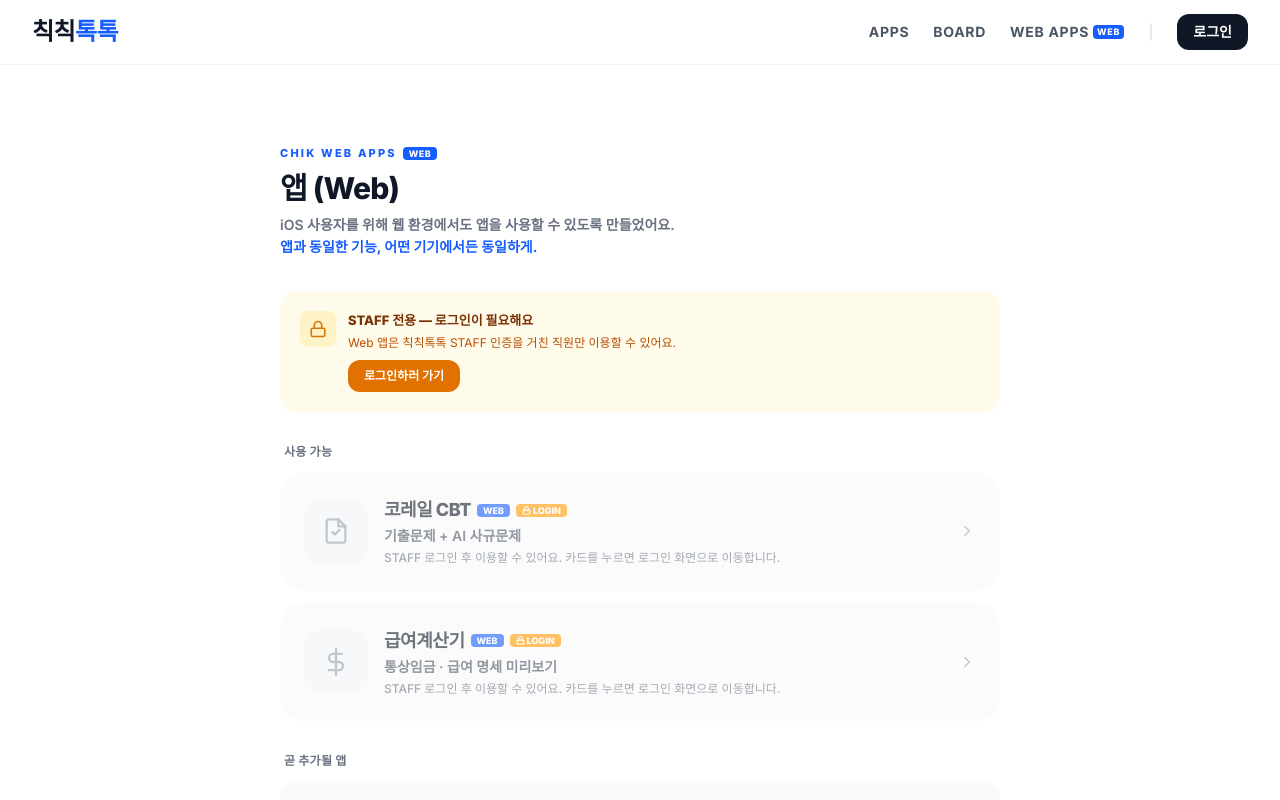
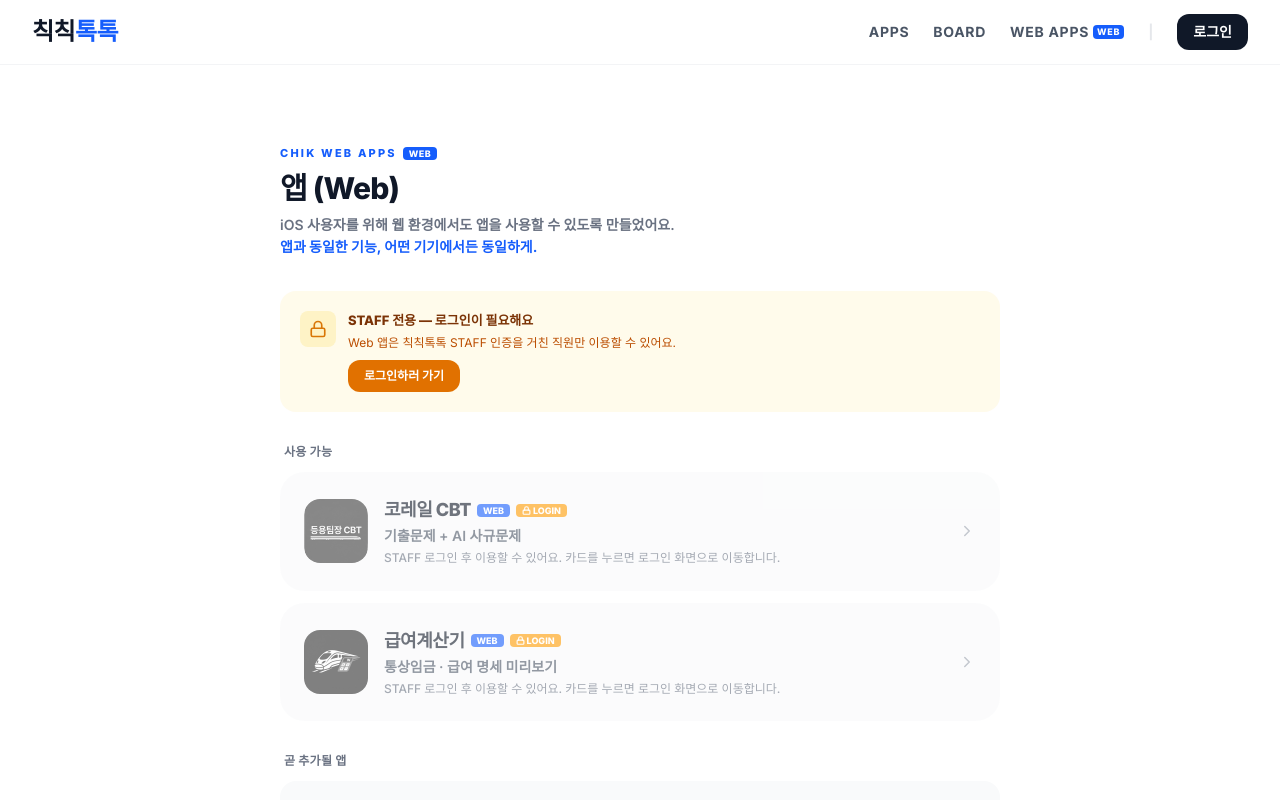
Before and after one commit to sungjeekorail5-ai/chiktalk, a Next.js app: page /web in a window 1280 px wide. Shown: the top 800 px of the page. Built offline with nearby package versions, Linux system fonts and the light colour scheme; no server answers.

Commit message:
design(web): 카탈로그 카드 아이콘을 실제 앱 PNG로 교체 (CBT/급여계산기)

```diff
--- a/app/web/page.tsx
+++ b/app/web/page.tsx
@@ -10,9 +10,7 @@ interface WebApp {
   description: string;
   href: string;
   available: boolean;
-  iconBg: string;
-  iconColor: string;
-  icon: React.ReactNode;
+  iconUrl: string; // /web/icons/*.png
 }
 
 // 향후 확장: korail_3D 등 추가될 자리
@@ -25,15 +23,7 @@ const WEB_APPS: WebApp[] = [
       "5,979개 기출문제와 950개 AI 사규문제를 풀고 채점받을 수 있어요.",
     href: "/web/cbt",
     available: true,
-    iconBg: "bg-blue-50",
-    iconColor: "text-blue-600",
-    icon: (
-      <svg width="28" height="28" viewBox="0 0 24 24" fill="none" stroke="currentColor" strokeWidth="2" strokeLinecap="round" strokeLinejoin="round">
-        <path d="M14 2H6a2 2 0 0 0-2 2v16a2 2 0 0 0 2 2h12a2 2 0 0 0 2-2V8z" />
-        <polyline points="14 2 14 8 20 8" />
-        <path d="M9 13l2 2 4-4" />
-      </svg>
-    ),
+    iconUrl: "/web/icons/cbt.png",
   },
   {
     id: "payroll",
@@ -43,14 +33,7 @@ const WEB_APPS: WebApp[] = [
       "호봉제·연봉제 모두 지원. 단계별 입력으로 통상임금과 예상 급여를 계산해요.",
     href: "/web/payroll",
     available: true,
-    iconBg: "bg-orange-50",
-    iconColor: "text-orange-600",
-    icon: (
-      <svg width="28" height="28" viewBox="0 0 24 24" fill="none" stroke="currentColor" strokeWidth="2" strokeLinecap="round" strokeLinejoin="round">
-        <line x1="12" y1="1" x2="12" y2="23" />
-        <path d="M17 5H9.5a3.5 3.5 0 0 0 0 7h5a3.5 3.5 0 0 1 0 7H6" />
-      </svg>
-    ),
+    iconUrl: "/web/icons/payroll.png",
   },
 ];
 
@@ -174,11 +157,16 @@ function AppCard({ app, isStaff }: { app: WebApp; isStaff: boolean }) {
     >
       <div className="flex items-center gap-4">
         <div
-          className={`w-14 h-14 md:w-16 md:h-16 shrink-0 ${
-            isStaff ? `${app.iconBg} ${app.iconColor}` : "bg-gray-100 text-gray-400"
-          } rounded-2xl flex items-center justify-center`}
+          className={`w-14 h-14 md:w-16 md:h-16 shrink-0 rounded-2xl overflow-hidden bg-white ${
+            !isStaff ? "grayscale" : ""
+          }`}
         >
-          {app.icon}
+          {/* eslint-disable-next-line @next/next/no-img-element */}
+          <img
+            src={app.iconUrl}
+            alt={app.name}
+            className="w-full h-full object-cover"
+          />
         </div>
         <div className="flex-1 min-w-0">
           <div className="flex items-center gap-1.5 mb-0.5 flex-wrap">
```
Also changed, not shown: public/web/icons/cbt.png (added), public/web/icons/payroll.png (added).
